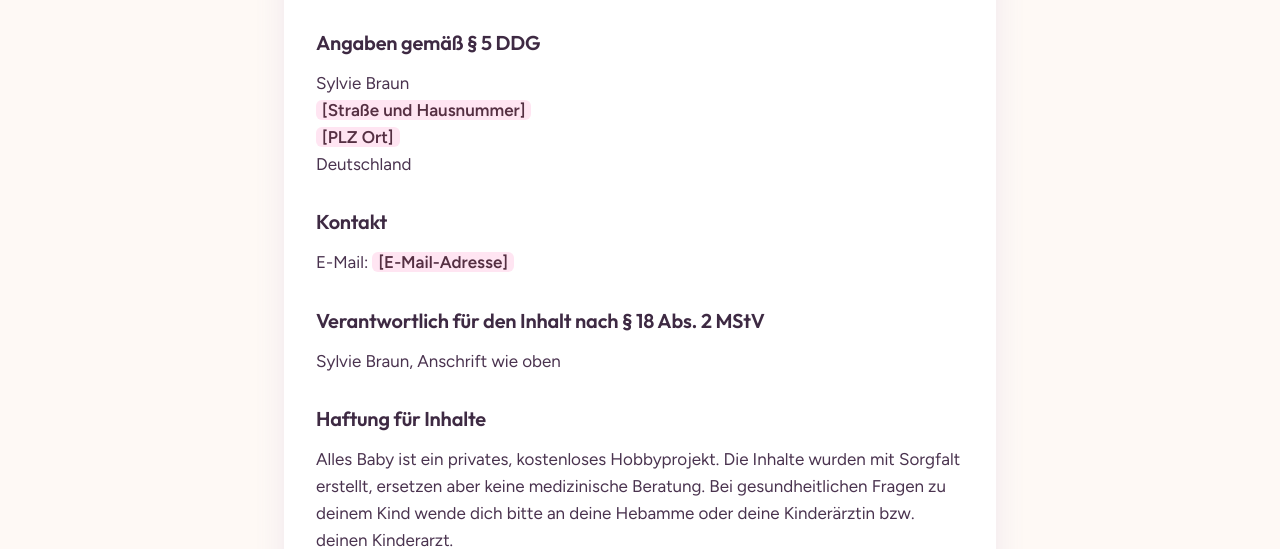
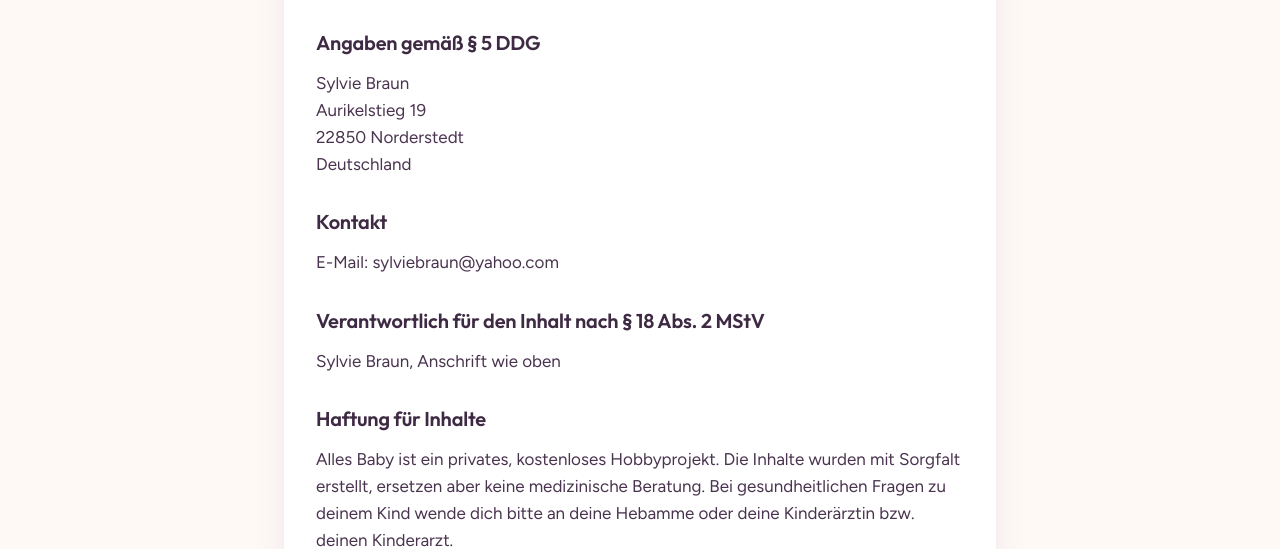
Before and after one commit to AllesBaby/allesbaby-website, a plain HTML site: page impressum.html in a window 1280 px wide. Shown: the part 257-806 px from the top of the page. Drawn offline with Linux system fonts and the light colour scheme.

Commit message:
Revise Impressum details and contact information
Updated contact information and description in the Impressum page.

```diff
--- a/impressum.html
+++ b/impressum.html
@@ -4,7 +4,7 @@
   <meta charset="utf-8">
   <meta name="viewport" content="width=device-width, initial-scale=1, viewport-fit=cover">
   <title>Impressum – Alles Baby</title>
-  <meta name="description" content="Impressum von Alles Baby.">
+  <meta name="description" content="Impressum von Alles Baby App">
   <meta name="robots" content="noindex">
   <meta name="theme-color" content="#faf8f5">
   <link rel="canonical" href="https://allesbabyapp.de/impressum.html">
@@ -50,9 +50,9 @@
       <article class="legal-card">
         <h1>Impressum</h1>
         <h2>Angaben gemäß § 5 DDG</h2>
-        <p>Sylvie Braun<br><span class="placeholder">[Straße und Hausnummer]</span><br><span class="placeholder">[PLZ Ort]</span><br>Deutschland</p>
+        <p>Sylvie Braun<br>Aurikelstieg 19<br>22850 Norderstedt<br>Deutschland</p>
         <h2>Kontakt</h2>
-        <p>E-Mail: <span class="placeholder">[E-Mail-Adresse]</span></p>
+        <p>E-Mail: sylviebraun@yahoo.com</p>
         <h2>Verantwortlich für den Inhalt nach § 18 Abs. 2 MStV</h2>
         <p>Sylvie Braun, Anschrift wie oben</p>
         <h2>Haftung für Inhalte</h2>
```
